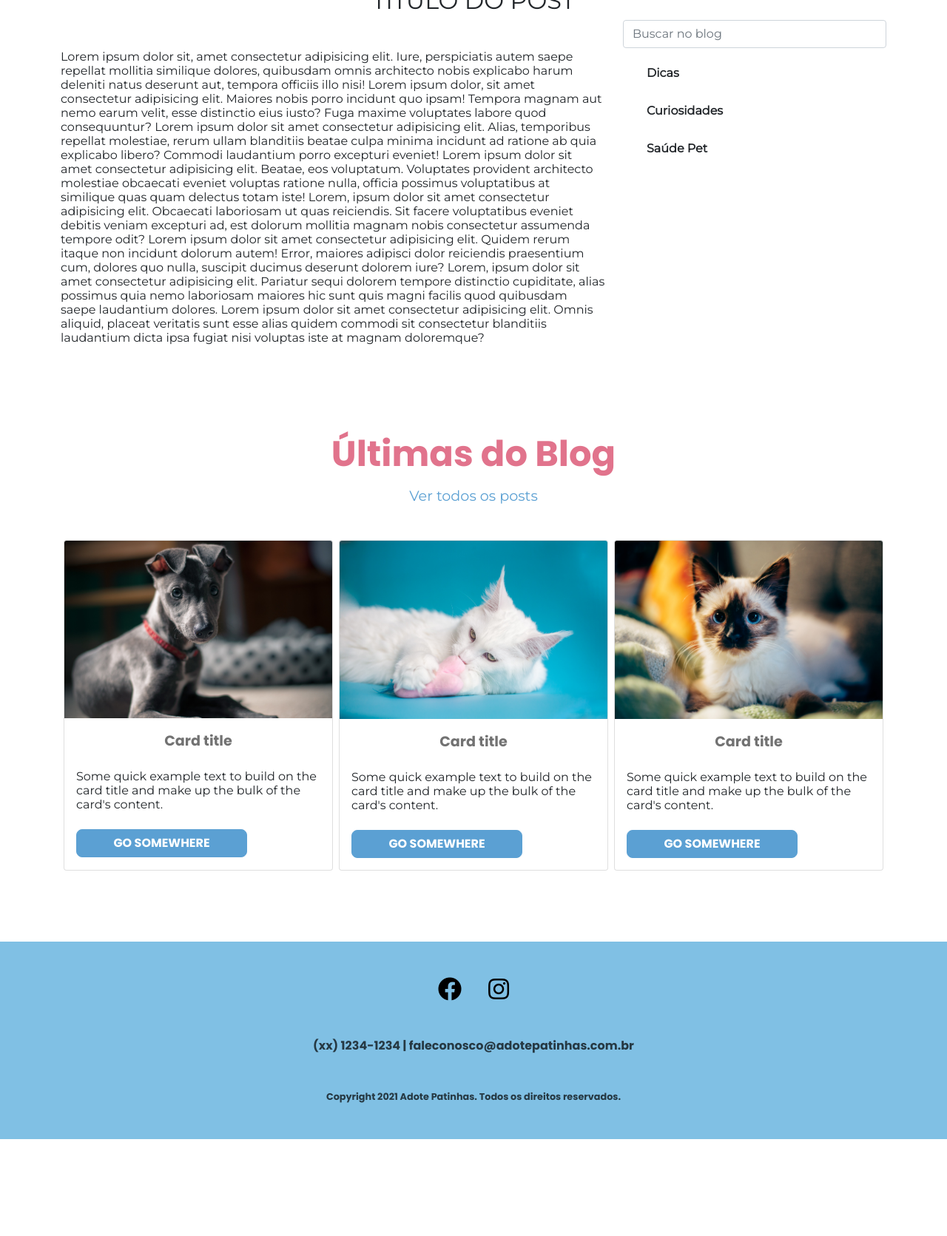
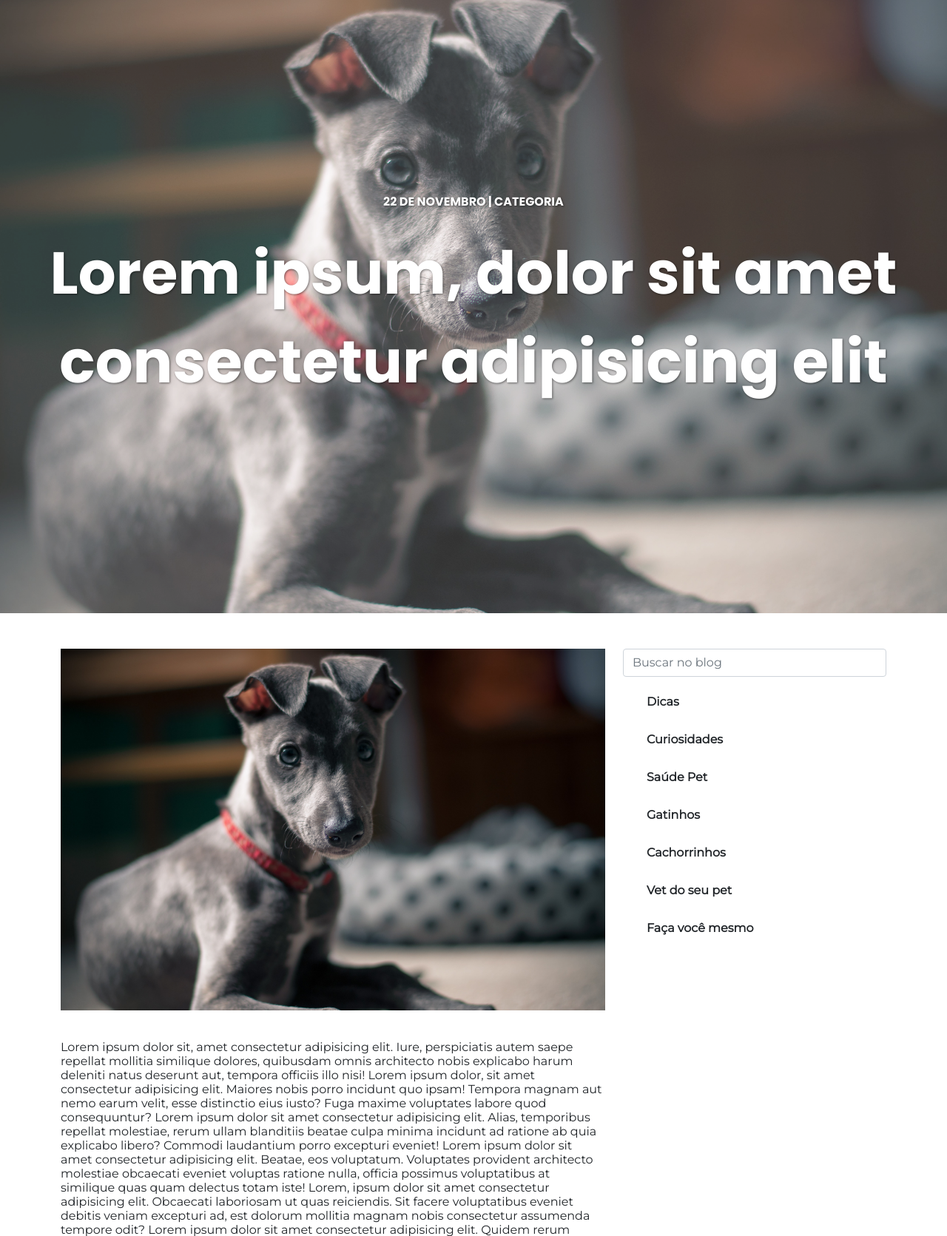
Before and after one commit to brunapontesp/adotepatinhas, a PHP site: page /single.php in a window 1280 px wide. Shown: the part 112-1783 px from the top of the page at 74% size. Before the commit the page ends 1652 px from the top, so only its background shows below. Run offline with PHP 8.4, Linux system fonts and the light colour scheme; some libraries are stand-ins or nearby versions.

Commit message:
single blog

```diff
--- a/assets/css/custom.css
+++ b/assets/css/custom.css
@@ -27,6 +27,7 @@
 }
 .banner-1 .slick-banner .banner .overlay h2 {
   font-size: 5rem;
+  text-shadow: 1px 1px 3px rgba(0, 0, 0, 0.487);
 }
 .banner-1 .slick-banner .banner .overlay .btn {
   border: 1px solid #FFF;
@@ -50,6 +51,22 @@
 }
 .banner-blog .overlay h2 {
   font-size: 5rem;
+  text-shadow: 1px 1px 3px rgba(0, 0, 0, 0.487);
+}
+
+.banner-single .banner img {
+  opacity: 0.8;
+}
+.banner-single .overlay {
+  color: #FFF;
+  font-family: "Poppins", sans-serif;
+  z-index: 1;
+}
+.banner-single .overlay h2 {
+  font-size: 5rem;
+}
+.banner-single .overlay h2, .banner-single .overlay h6 {
+  text-shadow: 1px 1px 3px rgba(0, 0, 0, 0.487);
 }
 
 /*
--- a/assets/scss/banner.scss
+++ b/assets/scss/banner.scss
@@ -26,6 +26,7 @@
                 left: 15rem;
                 h2 {
                     font-size: 5rem;
+                    text-shadow: 1px 1px 3px rgba(0, 0, 0, 0.487);
                 }
 
                 .btn {
@@ -59,6 +60,27 @@
         z-index: 1;
         h2 {
             font-size: 5rem;
+            text-shadow: 1px 1px 3px rgba(0, 0, 0, 0.487);
         }
     }
 }
+
+.banner-single {
+    .banner {
+        img {
+            opacity: .8;
+        }
+    }
+    .overlay {
+        color: #FFF;
+        font-family: 'Poppins', sans-serif;
+        z-index: 1;
+        h2 {
+            font-size: 5rem;
+        }
+
+        h2, h6 {
+            text-shadow: 1px 1px 3px rgba(0, 0, 0, 0.487);
+        }
+    }
+}
--- a/components/banner-single.php
+++ b/components/banner-single.php
@@ -3,10 +3,10 @@
         <div class="row justify-content-center align-items-center">
 
             <div class="banner d-flex justify-content-center align-items-center">
-                <img src="https://via.placeholder.com/1900x650" alt="" class="img-fluid">
-                <div class="overlay position-absolute">
-                    <h6 class="mb-4">22 DE NOVEMBRO | CATEGORIA</h6>
-                    <h2>TÍTULO DO POST</h2>
+                <img src="assets/img/blog1.jpg" alt="" class="img-fluid">
+                <div class="overlay position-absolute text-center">
+                    <h6 class="mb-4 data">22 DE NOVEMBRO | CATEGORIA</h6>
+                    <h2>Lorem ipsum, dolor sit amet consectetur adipisicing elit</h2>
                 </div>
             </div>
 
--- a/components/modulo-2.php
+++ b/components/modulo-2.php
@@ -4,7 +4,7 @@
             <h2 class="text-center titulo">
                 Últimas do <strong>Blog</strong>
             </h2>
-            <a href="#" class="text-center mt-2 link-blog">Ver todos os posts</a>
+            <a href="blog.php" class="text-center mt-2 link-blog">Ver todos os posts</a>
         </div>
 
         <div class="row my-5">
@@ -12,7 +12,7 @@
                 <div class="card col mx-1">
                     <img src="assets/img/blog1.jpg" class="card-img-top img-fluid">
                     <div class="card-body">
-                        <h5 class="card-title">Card title</h5>
+                        <h5 class="card-title">Lorem ipsum dolor sit amet consectetur</h5>
                         <p class="card-text my-4">Some quick example text to build on the card title and make up the
                             bulk of
                             the card's content.</p>
@@ -23,7 +23,7 @@
                 <div class="card col mx-1">
                     <img src="assets/img/blog2.jpg" class="card-img-top img-fluid">
                     <div class="card-body">
-                        <h5 class="card-title">Card title</h5>
+                        <h5 class="card-title">Lorem ipsum dolor sit amet consectetur</h5>
                         <p class="card-text my-4">Some quick example text to build on the card title and make up the
                             bulk of
                             the card's content.</p>
@@ -34,7 +34,7 @@
                 <div class="card col mx-1">
                     <img src="assets/img/blog3.jpg" class="card-img-top img-fluid">
                     <div class="card-body">
-                        <h5 class="card-title">Card title</h5>
+                        <h5 class="card-title">Lorem ipsum dolor sit amet consectetur</h5>
                         <p class="card-text my-4">Some quick example text to build on the card title and make up the
                             bulk of
                             the card's content.</p>
--- a/components/modulo-7.php
+++ b/components/modulo-7.php
@@ -9,9 +9,9 @@
                 <div class="titulo-post my-3">
                     Lorem ipsum, dolor sit amet consectetur adipisicing elit
                 </div>
-                <div class="btn">
+                <a href="single.php" class="btn">
                     Leia mais
-                </div>
+                </a>
             </div>
 
             <aside class="col-sm-4">
--- a/components/modulo-9.php
+++ b/components/modulo-9.php
@@ -2,7 +2,7 @@
     <div class="container">
         <div class="row">
             <div class="col-sm-8">
-                <img src="https://via.placeholder.com/600x400" alt="" class="img-fluid mb-4">
+                <img src="assets/img/blog1.jpg" alt="" class="img-fluid mb-4">
                 <div class="conteudo-post my-3">
                     Lorem ipsum dolor sit, amet consectetur adipisicing elit. Iure, perspiciatis autem saepe repellat mollitia similique dolores, quibusdam omnis architecto nobis explicabo harum deleniti natus deserunt aut, tempora officiis illo nisi!
                     Lorem ipsum dolor, sit amet consectetur adipisicing elit. Maiores nobis porro incidunt quo ipsam! Tempora magnam aut nemo earum velit, esse distinctio eius iusto? Fuga maxime voluptates labore quod consequuntur?
@@ -31,6 +31,18 @@
                     <div class="item-categoria">
                         Saúde Pet
                     </div>
+                    <div class="item-categoria">
+                        Gatinhos
+                    </div>
+                    <div class="item-categoria">
+                        Cachorrinhos
+                    </div>
+                    <div class="item-categoria">
+                        Vet do seu pet
+                    </div>
+                    <div class="item-categoria">
+                        Faça você mesmo
+                    </div>
                 </div>
             </aside>
         </div>
--- a/components/rodape.php
+++ b/components/rodape.php
@@ -6,7 +6,7 @@
                 <a href="#" class="fab fa-instagram"></a>
             </div>
             <div class="info my-5 text-center">
-                <h5>(xx) 1234-1234 | faleconosco@adotepatinhas.com.br</h5>
+                <h5>(11) 1234-1234 | faleconosco@adotepatinhas.com.br</h5>
             </div>
             <div class="copy text-center">
                 <h5>Copyright 2021 Adote Patinhas. Todos os direitos reservados.</h5>
```
Also changed, not shown: components/banner-1.php (+4 -4 lines), components/modulo-1.php (+4 -5 lines), components/modulo-4.php (+8 -6 lines), 1 other file.
